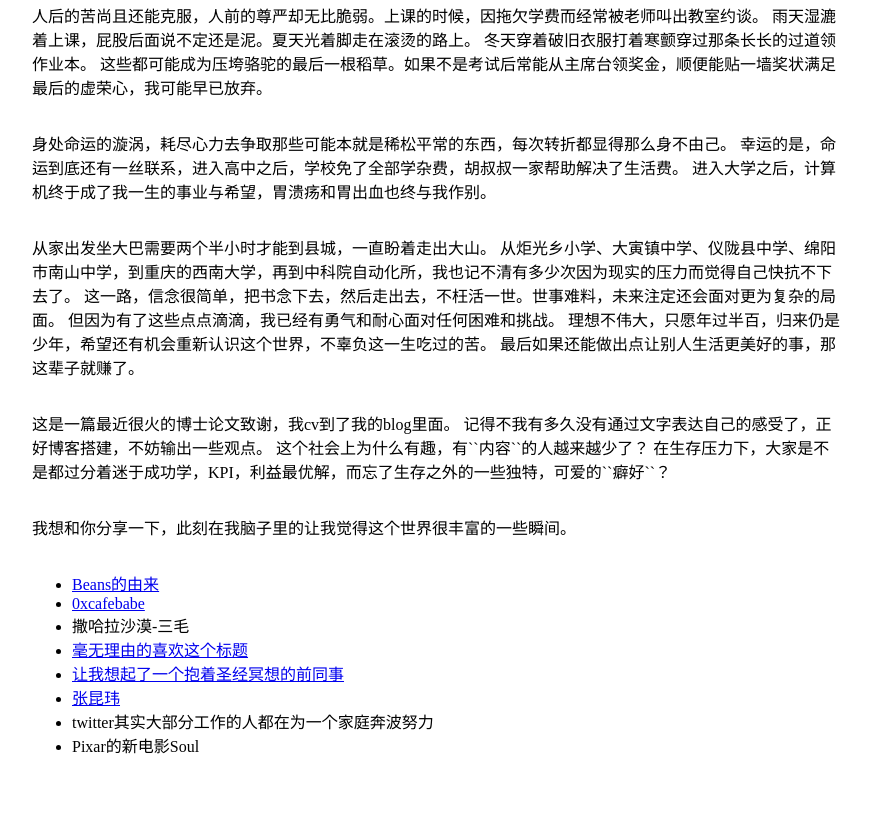
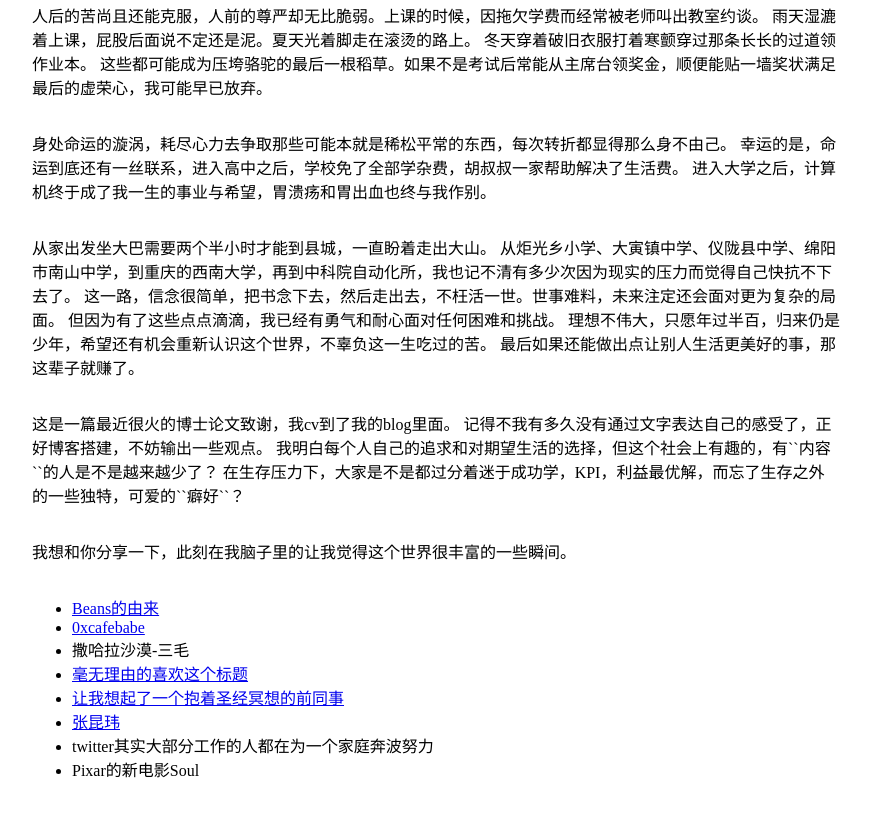
Before and after one commit to cf-19/cf-19.github.io, a plain HTML site: page blogs/2021-4-23.html in a window 1280 px wide. Shown: the part 497-1314 px from the top of the page, without its empty margins (204-1075 px from the left). Drawn offline with Linux system fonts and the light colour scheme.

Commit message:
Update 2021-4-23.html

```diff
--- a/blogs/2021-4-23.html
+++ b/blogs/2021-4-23.html
@@ -52,7 +52,7 @@
         <p>
             这是一篇最近很火的博士论文致谢，我cv到了我的blog里面。
             记得不我有多久没有通过文字表达自己的感受了，正好博客搭建，不妨输出一些观点。
-            这个社会上为什么有趣，有``内容``的人越来越少了？
+            我明白每个人自己的追求和对期望生活的选择，但这个社会上有趣的，有``内容``的人是不是越来越少了？
             在生存压力下，大家是不是都过分着迷于成功学，KPI，利益最优解，而忘了生存之外的一些独特，可爱的``癖好``？
         </p>
         <p>
```
